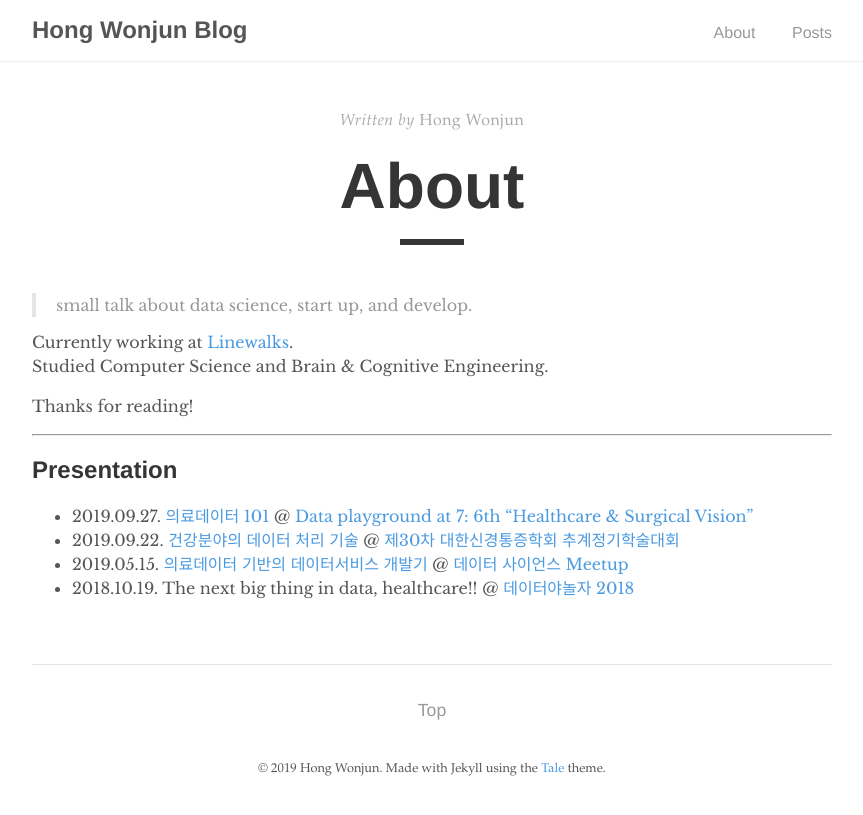
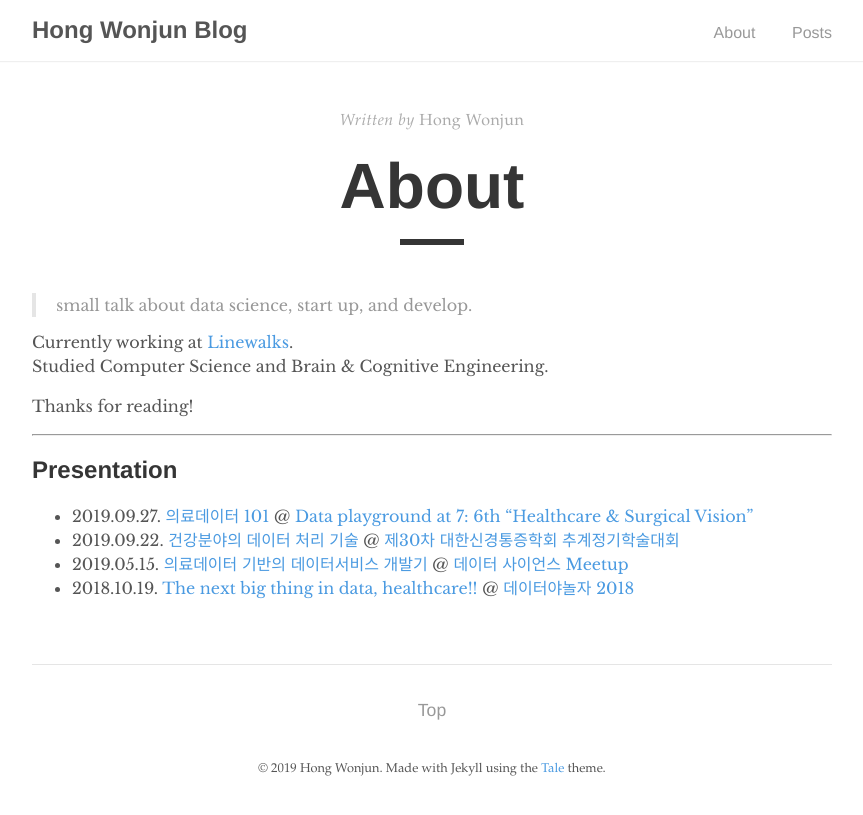
Before and after one commit to hongwonjun/hongwonjun.github.io, a Jekyll site: the page built from _pages/about.md, in a window 1280 px wide. Shown: the top 815 px of the page, without its empty margins (208-1071 px from the left). Built offline with Jekyll 4.4.1, drawn with Linux system fonts in a browser that asks for light colours; part of the change alters nothing that is shown.

```diff
--- a/_pages/about.md
+++ b/_pages/about.md
@@ -19,4 +19,4 @@ Thanks for reading!
 - 2019.09.27. [의료데이터 101](https://speakerdeck.com/hongwonjun/yiryo-deiteo-101) @ [Data playground at 7: 6th "Healthcare & Surgical Vision"](https://databreak.org/meetup/97/)
 - 2019.09.22. [건강분야의 데이터 처리 기술](https://speakerdeck.com/hongwonjun/geongangbunyayi-deiteo-ceori-gisul) @ [제30차 대한신경통증학회 추계정기학술대회](https://neuropain.or.kr/site/conference/detail?code=schedule&idx=10)
 - 2019.05.15. [의료데이터 기반의 데이터서비스 개발기](https://speakerdeck.com/hongwonjun/yiryodeiteo-gibanyi-deiteoseobiseu-gaebalgi) @ [데이터 사이언스 Meetup](https://tidyverse-korea.github.io/r-meetup-x-presser/?fbclid=IwAR0wiWJOA19vRf0js6yQWM95a7bJEm0MtkQTHvKHoyanYX5iONOWy8u_mYE)
-- 2018.10.19. The next big thing in data, healthcare!! @ [데이터야놀자 2018](https://datayanolja.github.io/2018-datayanolja/index.html)
+- 2018.10.19. [The next big thing in data, healthcare!!](https://speakerdeck.com/hongwonjun/the-next-big-thing-in-data-healthcare) @ [데이터야놀자 2018](https://datayanolja.github.io/2018-datayanolja/index.html)
```
